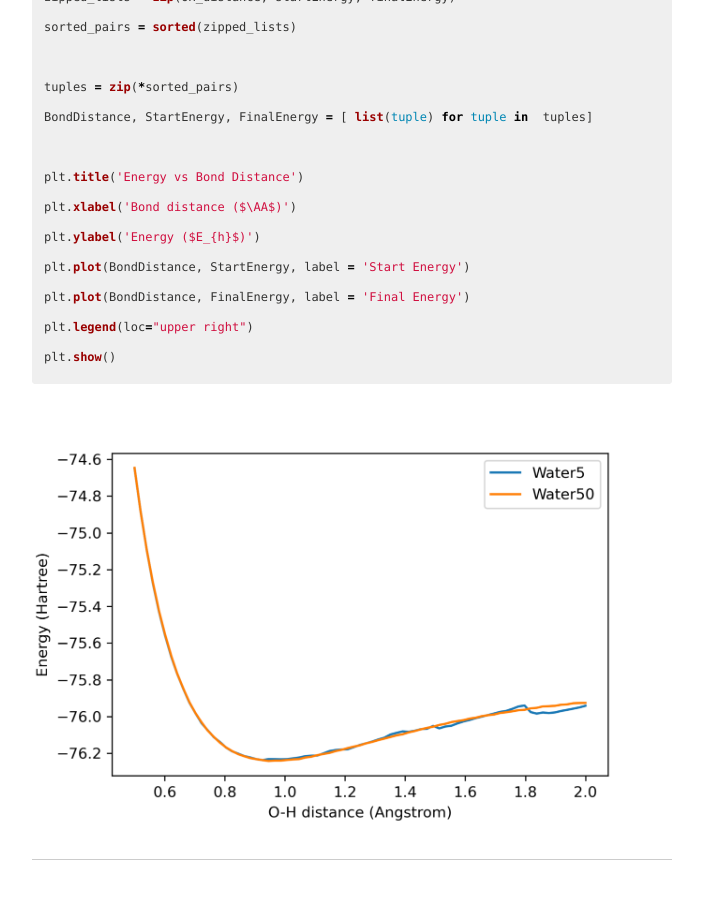
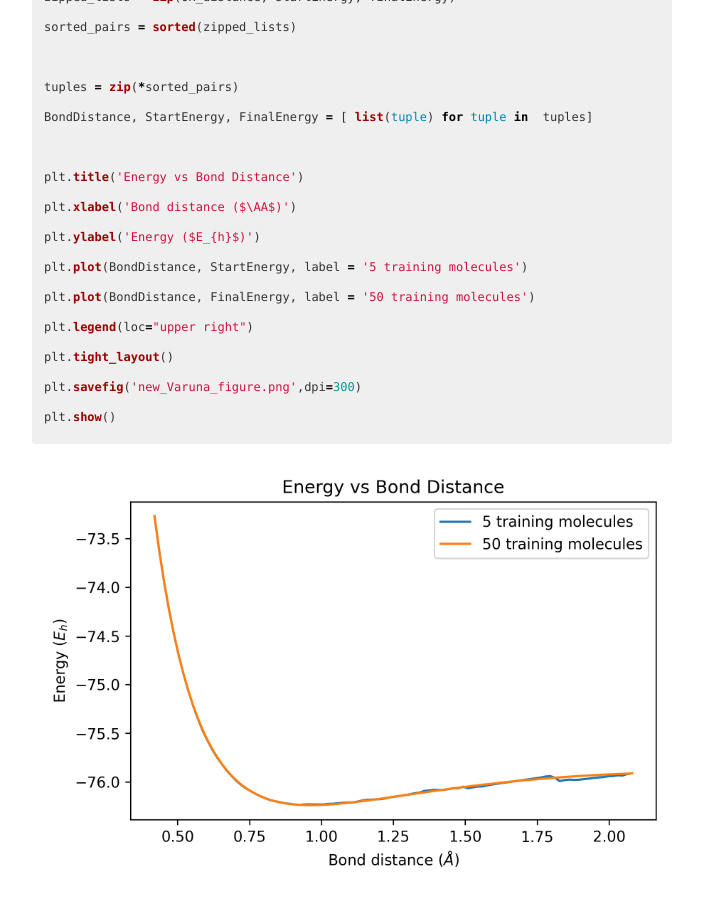
Before and after one commit to ChemRacer/DDQC_Demo, a Jekyll site: the page built from ddccsd.md, in a window 1280 px wide and 900 px high, scrolled down 7601 px. Shown: the whole window, without its empty margins (288-991 px from the left). Built offline with Jekyll 4.4.1, drawn with Linux system fonts in a browser that asks for light colours; nearby versions of some CDN libraries.

Commit message:
01-28-2022

````diff
--- a/ddccsd.md
+++ b/ddccsd.md
@@ -267,9 +267,11 @@ BondDistance, StartEnergy, FinalEnergy = [ list(tuple) for tuple in  tuples]
 plt.title('Energy vs Bond Distance')
 plt.xlabel('Bond distance ($\AA$)')
 plt.ylabel('Energy ($E_{h}$)')
-plt.plot(BondDistance, StartEnergy, label = 'Start Energy')
-plt.plot(BondDistance, FinalEnergy, label = 'Final Energy')
+plt.plot(BondDistance, StartEnergy, label = '5 training molecules')
+plt.plot(BondDistance, FinalEnergy, label = '50 training molecules')
 plt.legend(loc="upper right")
+plt.tight_layout()
+plt.savefig('new_Varuna_figure.png',dpi=300)
 plt.show()
 ```
-![](/images/Water2.png)
+![](/images/new_Varuna_figure.png)
````
Also changed, not shown: images/new_Varuna_figure.png (added).
